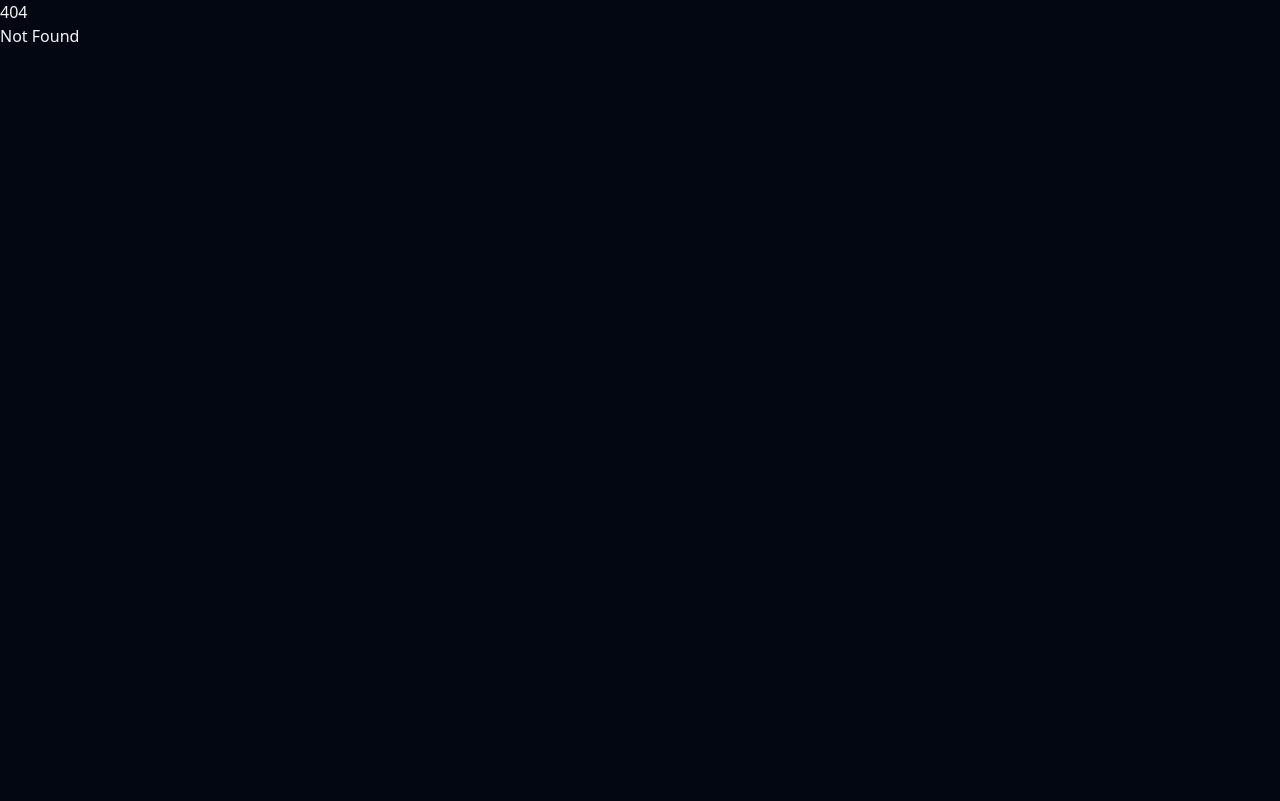
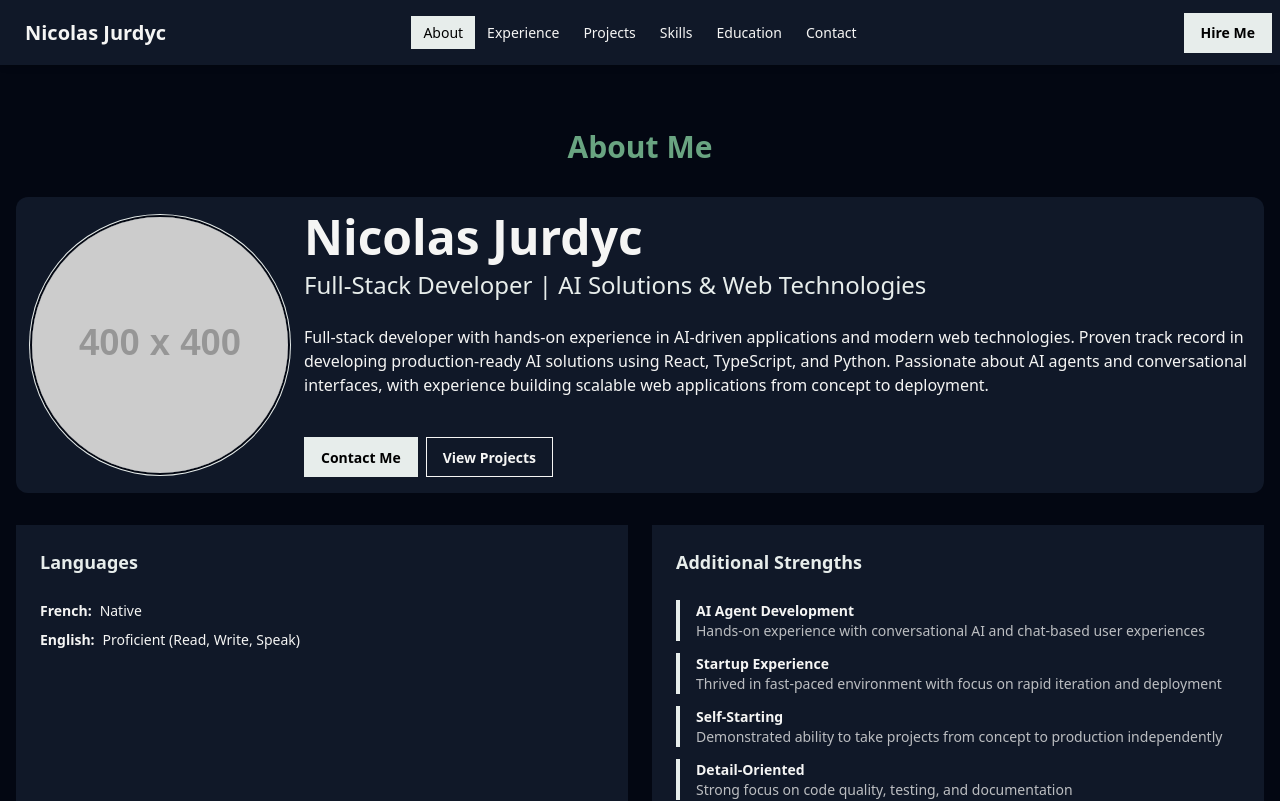
Before and after one commit to SkidbIadnir/hub_front, a SvelteKit app: page /dev in a window 1280 px wide. Before the commit this address had no page. Shown: the top 801 px of the page. Built offline with nearby package versions, Linux system fonts and the light colour scheme.

Commit message:
add: better profile

```diff
--- a/src/routes/+page.svelte
+++ b/src/routes/+page.svelte
@@ -33,6 +33,7 @@
 			website.
 		</p>
 		<p class="mb-4">Thank you for your understanding!</p>
+		<a class="btn btn-primary" href="/dev"> Go to the developer profile </a>
 		<!-- Uncomment the following section to display a welcome message and language selection -->
 		<!-- {#if localLanguage === 'en'}
 			<h1 class="mb-4 text-4xl font-bold">Welcome to my portfolio</h1>
--- a/src/routes/en/dev/+page.svelte
+++ b/src/routes/dev/+page.svelte
@@ -1,84 +1,147 @@
 <script lang="ts">
 	import { onMount } from 'svelte';
 
-	// Mock portfolio data
+	// Portfolio data
 	const profile = {
 		name: 'Nicolas Jurdyc',
-		title: 'Web Fullstack Developer',
+		title: 'Full-Stack Developer | AI Solutions & Web Technologies',
 		email: 'n.jurdyc@proton.me',
-		phone: '+33 6 73 46 26 43',
-		location: 'Lyon, France',
-		bio: 'I am a recently graduated computer science student with a specialization in web development. Throughout my academic journey, I have had the opportunity to work with various technologies and programming languages. Currently, I am actively seeking a full time job.'
+		phone: '+33 06 73 46 26 43',
+		location: '259 rue Gilbert Descrottes, 69360 Solaize, France',
+		bio: 'Full-stack developer with hands-on experience in AI-driven applications and modern web technologies. Proven track record in developing production-ready AI solutions using React, TypeScript, and Python. Passionate about AI agents and conversational interfaces, with experience building scalable web applications from concept to deployment.'
 	};
 
 	const skills = [
 		{
-			category: 'Web Programming',
-			items: ['JavaScript', 'TypeScript', 'NodeJs', 'SvelteKit', 'Flutter']
+			category: 'Frontend Development',
+			items: [
+				'TypeScript/JavaScript',
+				'React.js',
+				'Next.js',
+				'SvelteKit',
+				'TailwindCSS',
+				'Progressive Web Applications (PWA)'
+			]
 		},
-		{ category: 'Software Programming', items: ['C++', 'C#', 'Python'] }
+		{
+			category: 'Backend Development',
+			items: [
+				'Node.js',
+				'TypeScript/NestJS',
+				'Python',
+				'FastAPI',
+				'PostgreSQL',
+				'NoSQL Databases',
+				'Redis'
+			]
+		},
+		{
+			category: 'AI & Machine Learning',
+			items: [
+				'Retrieval-Augmented Generation (RAG)',
+				'Large Language Models (LLMs)',
+				'AI Chat Applications',
+				'Conversational Interfaces'
+			]
+		},
+		{
+			category: 'DevOps & Tools',
+			items: ['AWS Cloud Services', 'Git', 'Agile Development']
+		}
 	];
 
 	const experience = [
 		{
-			title: 'Web & AI Developer',
-			company: 'Innovation Department Blueway Lyon',
+			title: 'Innovation Department Developer',
+			company: 'Blueway, Lyon France',
 			period: '09/2023 - 09/2024',
+			type: 'Internship & Fixed-Term Contract',
 			responsibilities: [
-				'Prototyping project using Large Language Model AI (GPT, Mistral)',
-				'Creating the web application to access the API',
-				'Deploying the application for intern testing',
-				'Develop and deploy a Progressive Web App using SvelteKit, NodeJs (express)'
+				'Developed production-ready AI chat application using React and SvelteKit, implementing conversational user interfaces from concept to deployment',
+				'Built Retrieval-Augmented Generation (RAG) system using Python and FastAPI, integrating multiple LLMs for enhanced AI agent capabilities',
+				'Created Progressive Web Application using SvelteKit and TailwindCSS, focusing on user experience optimization and performance',
+				'Collaborated with cross-functional teams to deliver AI-powered solutions, gaining deep experience in AI agent development and deployment'
 			]
 		},
 		{
-			title: 'Stage Developer Python',
-			company: 'ESI Group',
-			period: '04/2022 - 06/2022',
-			responsibilities: ['Legacy code optimization', 'Implementing new features', 'Documenting']
+			title: 'Python Developer',
+			company: 'ESI Group, Lyon France',
+			period: '04/2022 - 08/2022',
+			type: 'Internship',
+			responsibilities: [
+				'Optimized legacy software systems improving performance and maintainability for enterprise-level applications',
+				'Developed comprehensive technical documentation ensuring code quality and knowledge transfer',
+				'Collaborated with international development teams on software enhancement projects, demonstrating strong communication skills in English'
+			]
 		}
 	];
 
 	const education = [
 		{
-			degree: 'Information Technologies Expert',
+			degree: "Master's Degree",
 			institution: 'Epitech Paris',
-			year: '2024'
+			year: '2018-2024',
+			location: 'Lyon/Berlin'
 		},
 		{
-			degree: 'Game Programming and Game Design',
-			institution: 'Keimyung University Daegu, South Korea',
-			year: '2022-2023'
-		},
-		{
-			degree: 'Scientific Highschool Diploma',
-			institution: '',
-			year: '2018'
+			degree: 'Video Game Development & Game Design Certification',
+			institution: 'Keimyung University',
+			year: '2022-2023',
+			location: 'Daegu, South Korea'
 		}
 	];
 
 	const certifications = [
-		{ name: 'WSET Spirit LVL 1', year: '2024' },
-		{ name: 'WSET Spirit LVL 2', year: 'Ongoing' }
+		{
+			name: 'AI Agent Development',
+			description: 'Hands-on experience with conversational AI and chat-based user experiences'
+		},
+		{
+			name: 'Startup Experience',
+			description: 'Thrived in fast-paced environment with focus on rapid iteration and deployment'
+		},
+		{
+			name: 'Self-Starting',
+			description: 'Demonstrated ability to take projects from concept to production independently'
+		},
+		{
+			name: 'Detail-Oriented',
+			description: 'Strong focus on code quality, testing, and documentation'
+		}
 	];
 
 	const projects = [
 		{
-			name: 'Personal Portfolio Website',
+			name: 'AI-Powered RAG System',
+			description:
+				'Designed and implemented end-to-end AI solution with chat interface, integrating multiple LLMs for enhanced conversational capabilities. Built scalable backend architecture using FastAPI and modern web frameworks.',
+			company: 'Blueway',
+			technologies: ['Python', 'FastAPI', 'React', 'LLMs', 'RAG']
+		},
+		{
+			name: 'Dynafood - Full-Stack Platform',
+			description:
+				'2.5-year group project where I led agile development team for comprehensive platform including mobile app, website, and browser extension. Developed associated backend systems with focus on scalability and performance.',
+			technologies: ['Full-Stack', 'Mobile App', 'Browser Extension', 'Agile']
+		},
+		{
+			name: 'Statistics Tracking Platform',
+			description:
+				'Built and deployed full-stack web application demonstrating real-world development skills.',
+			link: 'https://stat.skidhub.fr/',
+			technologies: ['Full-Stack', 'Web Application', 'Deployment']
+		},
+		{
+			name: 'Portfolio Website',
 			description: 'A responsive portfolio website built with SvelteKit and TailwindCSS',
 			link: 'https://nicolas-dev.vercel.app/',
 			technologies: ['SvelteKit', 'TailwindCSS', 'DaisyUI']
-		},
-		{
-			name: 'AI-Powered Assistant',
-			description: 'A web application leveraging LLM APIs to create intelligent user interactions',
-			technologies: ['NodeJS', 'Express', 'GPT API']
 		}
 	];
 
 	const languages = [
-		{ name: 'French', level: 'Mother tongue' },
-		{ name: 'English', level: 'Understood, written, talked' }
+		{ name: 'French', level: 'Native' },
+		{ name: 'English', level: 'Proficient (Read, Write, Speak)' }
 	];
 
 	let isMenuOpen = false;
@@ -293,12 +356,12 @@
 				</div>
 				<div class="card bg-base-200">
 					<div class="card-body">
-						<h2 class="card-title text-primary">Certifications</h2>
-						<ul class="mt-4 space-y-2">
+						<h2 class="card-title text-primary">Additional Strengths</h2>
+						<ul class="mt-4 space-y-3">
 							{#each certifications as cert}
-								<li class="flex items-center justify-between">
-									<span>{cert.name}</span>
-									<span class="badge badge-primary">{cert.year}</span>
+								<li class="border-primary border-l-4 pl-4">
+									<div class="font-semibold">{cert.name}</div>
+									<div class="text-sm opacity-75">{cert.description}</div>
 								</li>
 							{/each}
 						</ul>
@@ -317,7 +380,12 @@
 							<h3 class="card-title text-xl">{job.title}</h3>
 							<div class="flex flex-col md:flex-row md:items-center md:justify-between">
 								<p class="text-primary font-semibold">{job.company}</p>
-								<p class="badge badge-outline">{job.period}</p>
+								<div class="flex flex-col gap-2 md:flex-row md:items-center">
+									<p class="badge badge-outline">{job.period}</p>
+									{#if job.type}
+										<p class="badge badge-secondary">{job.type}</p>
+									{/if}
+								</div>
 							</div>
 							<div class="divider"></div>
 							<ul class="list-disc space-y-2 pl-5">
@@ -339,6 +407,9 @@
 					<div class="card bg-base-200 shadow-xl">
 						<div class="card-body">
 							<h3 class="card-title text-xl">{project.name}</h3>
+							{#if project.company}
+								<p class="text-primary font-semibold">{project.company}</p>
+							{/if}
 							<p>{project.description}</p>
 							<div class="my-4 flex flex-wrap gap-2">
 								{#each project.technologies as tech}
@@ -394,51 +465,6 @@
 					</div>
 				{/each}
 			</div>
-
-			<div class="mt-10">
-				<div class="card bg-base-200 shadow-xl">
-					<div class="card-body">
-						<h3 class="card-title mb-4 text-xl">Skills Progress</h3>
-						<div class="space-y-4">
-							<div>
-								<div class="mb-1 flex justify-between">
-									<span>JavaScript/TypeScript</span>
-									<span>90%</span>
-								</div>
-								<progress class="progress progress-primary" value="90" max="100"></progress>
-							</div>
-							<div>
-								<div class="mb-1 flex justify-between">
-									<span>SvelteKit</span>
-									<span>85%</span>
-								</div>
-								<progress class="progress progress-primary" value="85" max="100"></progress>
-							</div>
-							<div>
-								<div class="mb-1 flex justify-between">
-									<span>NodeJS/Express</span>
-									<span>80%</span>
-								</div>
-								<progress class="progress progress-primary" value="80" max="100"></progress>
-							</div>
-							<div>
-								<div class="mb-1 flex justify-between">
-									<span>Python</span>
-									<span>75%</span>
-								</div>
-								<progress class="progress progress-primary" value="75" max="100"></progress>
-							</div>
-							<div>
-								<div class="mb-1 flex justify-between">
-									<span>C++</span>
-									<span>65%</span>
-								</div>
-								<progress class="progress progress-primary" value="65" max="100"></progress>
-							</div>
-						</div>
-					</div>
-				</div>
-			</div>
 		</section>
 
 		<!-- Education Section -->
@@ -451,28 +477,16 @@
 							<h3 class="card-title text-xl">{edu.degree}</h3>
 							<div class="flex flex-col md:flex-row md:items-center md:justify-between">
 								<p class="text-primary font-semibold">{edu.institution}</p>
-								<p class="badge badge-outline">{edu.year}</p>
+								<div class="flex flex-col gap-2 md:flex-row md:items-center">
+									<p class="badge badge-outline">{edu.year}</p>
+									{#if edu.location}
+										<p class="badge badge-secondary">{edu.location}</p>
+									{/if}
+								</div>
 							</div>
 						</div>
 					</div>
 				{/each}
-
-				{#if certifications.length > 0}
-					<div class="card bg-base-200 mt-8 shadow-xl">
-						<div class="card-body">
-							<h3 class="card-title text-xl">Certifications</h3>
-							<div class="divider"></div>
-							<ul class="space-y-3">
-								{#each certifications as cert}
-									<li class="flex items-center justify-between">
-										<span class="font-medium">{cert.name}</span>
-										<span class="badge badge-primary">{cert.year}</span>
-									</li>
-								{/each}
-							</ul>
-						</div>
-					</div>
-				{/if}
 			</div>
 		</section>
 
@@ -561,79 +575,8 @@
 					</div>
 				</div>
 			</div>
-
-			<div class="card bg-base-200 mt-8 shadow-xl">
-				<div class="card-body">
-					<h3 class="card-title mb-4 text-xl">Send me a message</h3>
-					<form class="space-y-4">
-						<div class="grid grid-cols-1 gap-4 md:grid-cols-2">
-							<div class="form-control">
-								<label class="label">
-									<span class="label-text">Name</span>
-								</label>
-								<input type="text" placeholder="Your name" class="input input-bordered" />
-							</div>
-							<div class="form-control">
-								<label class="label">
-									<span class="label-text">Email</span>
-								</label>
-								<input type="email" placeholder="Your email" class="input input-bordered" />
-							</div>
-						</div>
-						<div class="form-control">
-							<label class="label">
-								<span class="label-text">Subject</span>
-							</label>
-							<input type="text" placeholder="Message subject" class="input input-bordered" />
-						</div>
-						<div class="form-control">
-							<label class="label">
-								<span class="label-text">Message</span>
-							</label>
-							<textarea class="textarea textarea-bordered h-32" placeholder="Your message..."
-							></textarea>
-						</div>
-						<div class="form-control mt-6">
-							<button class="btn btn-primary">Send Message</button>
-						</div>
-					</form>
-				</div>
-			</div>
 		</section>
 	</main>
-
-	<!-- Footer -->
-	<footer class="footer bg-base-200 text-base-content mt-16 p-10">
-		<aside>
-			<p class="text-xl font-bold">{profile.name}</p>
-			<p>{profile.title}</p>
-			<p class="text-sm opacity-75">© {new Date().getFullYear()} - All rights reserved</p>
-		</aside>
-		<nav>
-			<header class="footer-title">Portfolio</header>
-			<button class="link link-hover" on:click={() => scrollToSection('about')}>About</button>
-			<button class="link link-hover" on:click={() => scrollToSection('experience')}
-				>Experience</button
-			>
-			<button class="link link-hover" on:click={() => scrollToSection('projects')}>Projects</button>
-		</nav>
-		<nav>
-			<header class="footer-title">Skills & Education</header>
-			<button class="link link-hover" on:click={() => scrollToSection('skills')}>Skills</button>
-			<button class="link link-hover" on:click={() => scrollToSection('education')}
-				>Education</button
-			>
-		</nav>
-		<nav>
-			<header class="footer-title">Contact</header>
-			<button class="link link-hover" on:click={() => scrollToSection('contact')}>Contact Me</button
-			>
-			<a href={`mailto:${profile.email}`} class="link link-hover">{profile.email}</a>
-			<a href={`tel:${profile.phone.replace(/\s+/g, '')}`} class="link link-hover"
-				>{profile.phone}</a
-			>
-		</nav>
-	</footer>
 </div>
 
 <style>
```
Also changed, not shown: src/routes/dev/+layout.svelte (renamed from src/routes/en/dev/+layout.svelte), src/routes/fr/dev/+layout.svelte (deleted), src/routes/fr/dev/+page.svelte (deleted), src/routes/fr/spirit/+layout.svelte (deleted), src/routes/fr/spirit/+page.svelte (deleted), src/routes/spirit/+layout.svelte (added), src/routes/spirit/+page.svelte (added).
